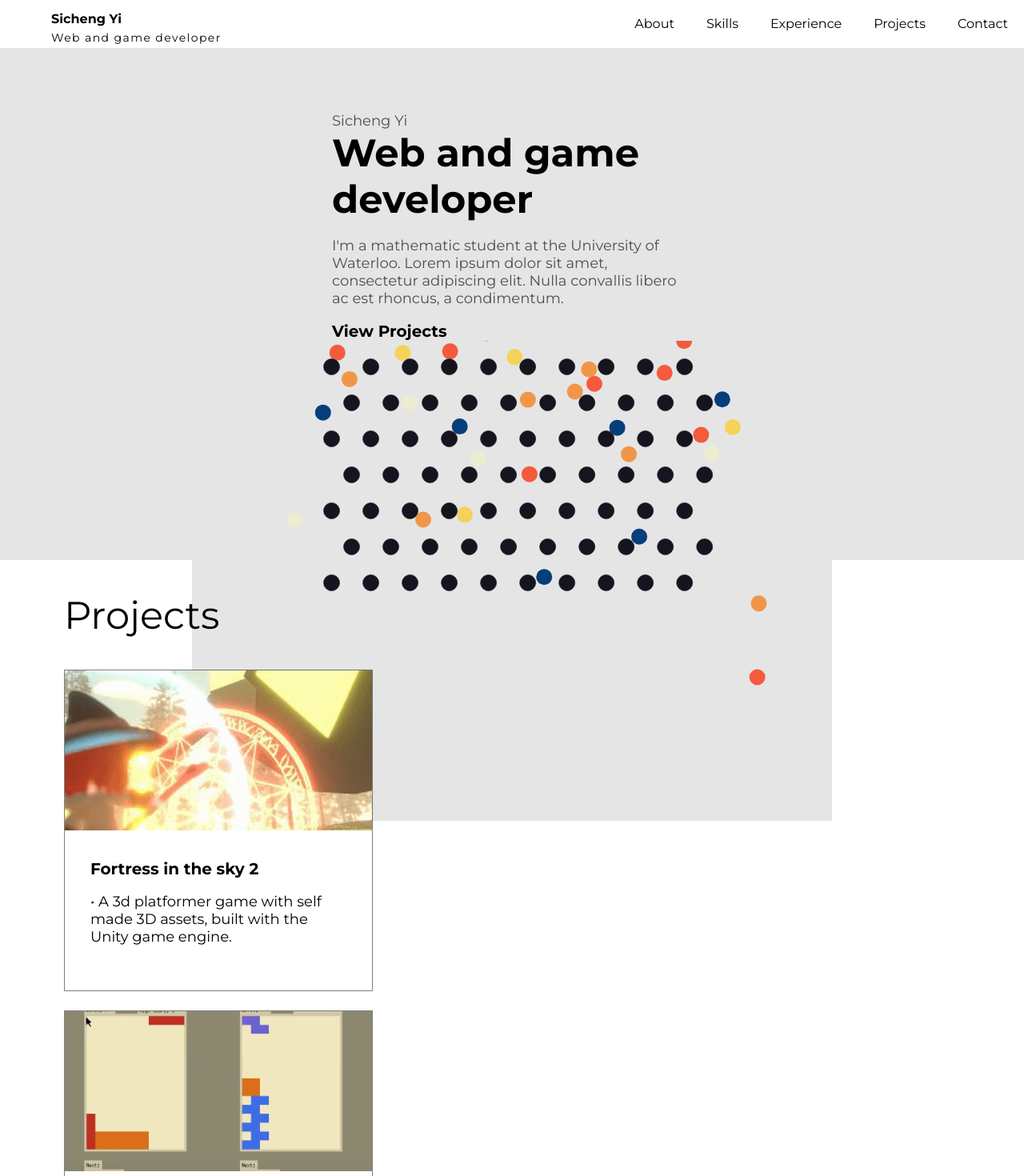
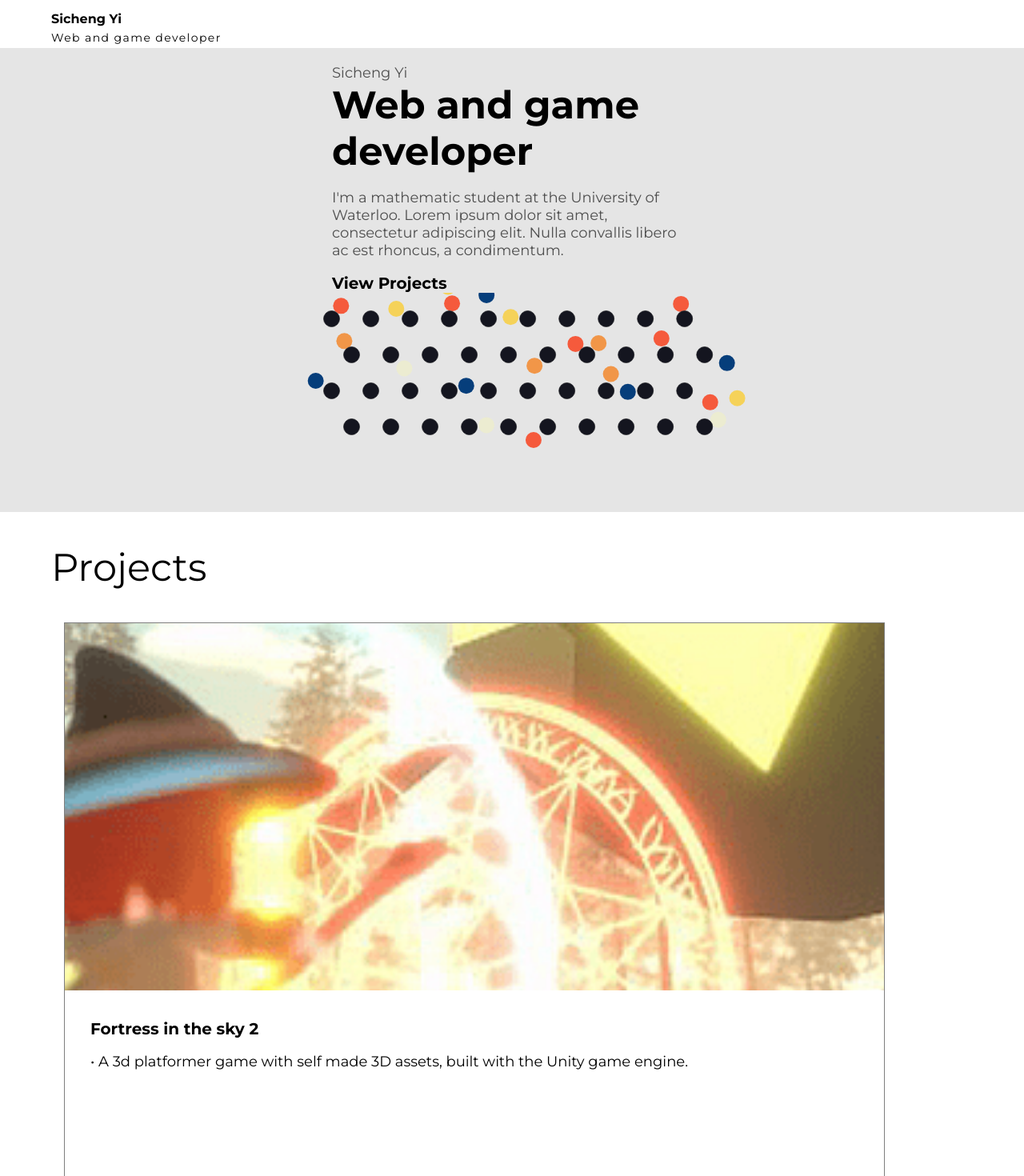
Before and after one commit to 0Xiaohei0/Personal-website, a React (Create React App) app: page / in a window 1280 px wide. Shown: the top 1470 px of the page at 80% size. Built offline with nearby package versions, Linux system fonts and the light colour scheme.

Commit message:
Navbar fixed

```diff
--- a/src/App.css
+++ b/src/App.css
@@ -1,13 +1,20 @@
+body {
+  max-width: 100%;
+  overflow-x: hidden;
+}
 .App {
   font-family: "Montserrat", sans-serif;
 }
 .navbar {
+  position: fixed;
+  width: 100vw;
   display: flex;
   justify-content: space-between;
+  background-color: white;
 }
 
 section {
-  margin: 0 5rem 5rem 5rem;
+  margin: 0 5vw 0 5vw;
 }
 
 .navbar--name {
@@ -23,10 +30,10 @@ section {
 
 .navbar--linkContainer {
   display: flex;
+  padding-right: 20px;
 }
 
 .navbar--link {
-  all: unset;
   margin: 20px;
 }
 
@@ -129,21 +136,29 @@ section {
     height: 40rem;
   }
   .hero--textContainer {
-    margin: 5rem 0 0 0;
+    margin: 5rem 1rem 0 1rem;
   }
   .hero--ballAnimation {
     height: 200px;
+    width: 100vw;
     justify-content: center;
   }
   .projects--container {
     grid-template-columns: 1fr;
+  }
+  .projectCard--container {
+    width: 80vw;
+    height: auto;
+    margin: 0 1rem 0 1rem;
+  }
+  .navbar--linkContainer {
+    display: none;
   }
 }
 
 .Timeline--title {
   font-weight: 400;
   font-size: 48px;
-  margin-left: 5rem;
 }
 
 .container {
@@ -151,7 +166,7 @@ section {
   display: flex;
   align-items: center;
   justify-content: center;
-  padding: 100px 0;
+
   background-color: #ffffff;
 }
 .timeline {
@@ -164,12 +179,6 @@ section {
 
 .timeline ul {
   list-style: none;
-}
-
-.timeline--image {
-  height: 50%;
-  width: 100%;
-  object-fit: cover;
 }
 
 .timeline ul li {
@@ -202,14 +211,17 @@ section {
   margin-bottom: 10px;
   letter-spacing: 2px;
 }
-@media only screen and (min-width: 768px) {
+@media only screen and (min-width: 1343px) {
+  .container {
+    padding: 0;
+  }
   .timeline:before {
     content: "";
     position: absolute;
     top: 0;
     left: 50%;
     transform: translateX(-50%);
-    width: 2px;
+    width: 3px;
     height: 100%;
     background-color: gray;
   }
@@ -224,11 +236,23 @@ section {
     transform: translateX(-51px);
     border-radius: 20px 0px 20px 20px;
   }
+  .timeline ul li:nth-child(odd) .timeline--image {
+    height: 50%;
+    width: 100%;
+    object-fit: fill;
+    border-radius: 20px 0 0 0;
+  }
   .timeline ul li:nth-child(even) {
     float: right;
     clear: left;
     transform: translateX(11px);
     border-radius: 0px 20px 20px 20px;
+  }
+  .timeline ul li:nth-child(even) .timeline--image {
+    height: 50%;
+    width: 100%;
+    object-fit: fill;
+    border-radius: 0 20px 0 0;
   }
   .timeline ul li::before {
     content: "";
--- a/src/Components/Hero.js
+++ b/src/Components/Hero.js
@@ -34,7 +34,6 @@ export default function Hero() {
     var height = scene.current.offsetHeight;
     render.canvas.width = width;
     render.canvas.height = height;
-    Render.setPixelRatio(render, "auto");
 
     const rowCount = 10;
     const colCount = 10;
--- a/src/Components/Navbar.js
+++ b/src/Components/Navbar.js
@@ -8,11 +8,13 @@ export default function Navbar() {
         <p className="navbar--role">Web and game developer</p>
       </div>
       <div className="navbar--linkContainer">
-        <button className="navbar--link">About</button>
-        <button className="navbar--link">Skills</button>
-        <button className="navbar--link">Experience</button>
-        <button className="navbar--link">Projects</button>
-        <button className="navbar--link">Contact</button>
+        <a className="navbar--link">About</a>
+        <a className="navbar--link">Skills</a>
+        <a className="navbar--link">Experience</a>
+        <a href="#Projects" className="navbar--link">
+          Projects
+        </a>
+        <a className="navbar--link">Contact</a>
       </div>
     </nav>
   );
--- a/src/Components/TimeLine.js
+++ b/src/Components/TimeLine.js
@@ -3,7 +3,7 @@ import TimeLineItem from "./TimeLineItem";
 import TimeLineData from "../Data/TimeLineData";
 export default function TimeLine() {
   return (
-    <div>
+    <section>
       <h1 className="Timeline--title">Experiences</h1>
       <div class="container">
         <div class="timeline">
@@ -22,6 +22,6 @@ export default function TimeLine() {
           </ul>
         </div>
       </div>
-    </div>
+    </section>
   );
 }
```
